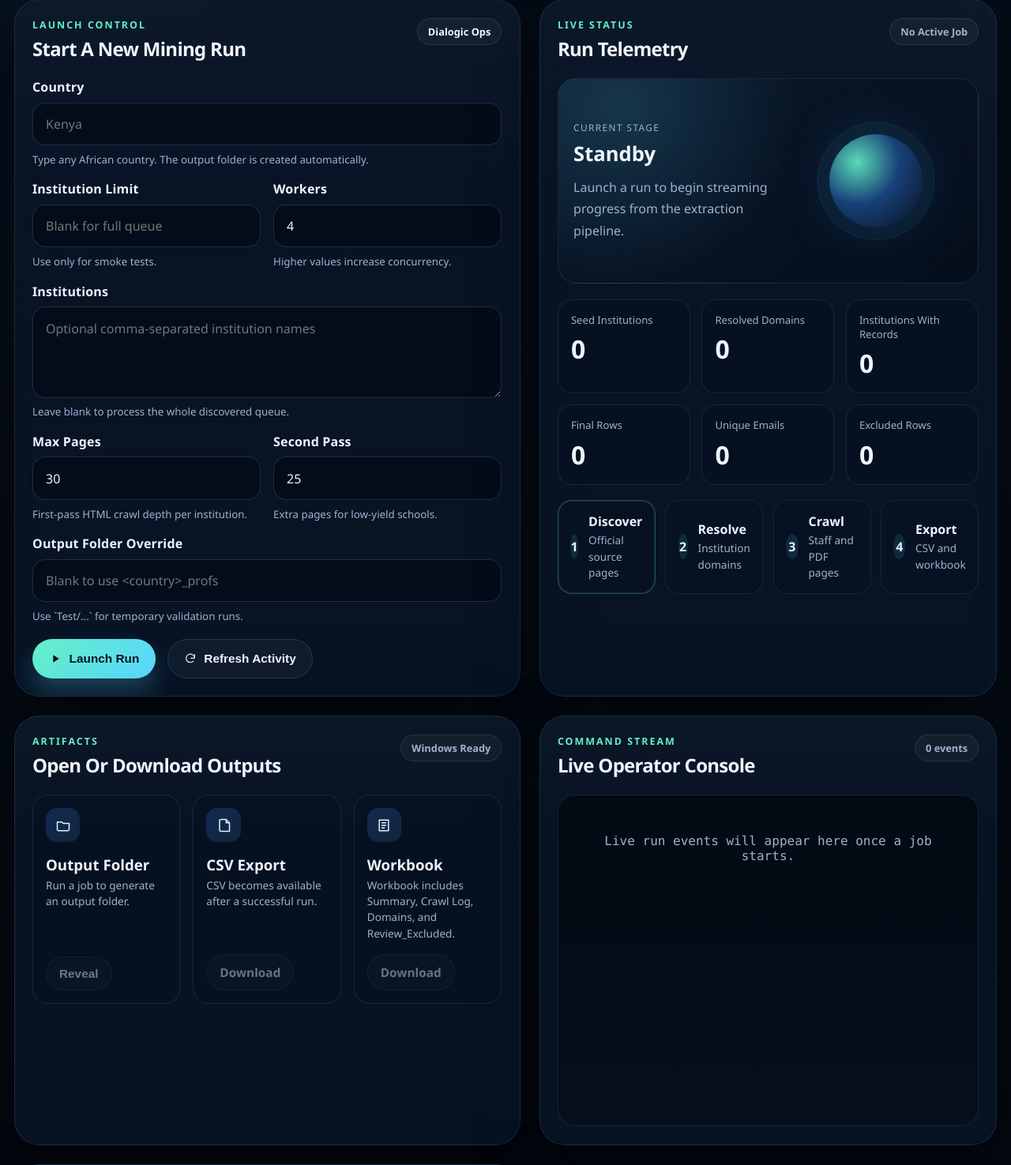
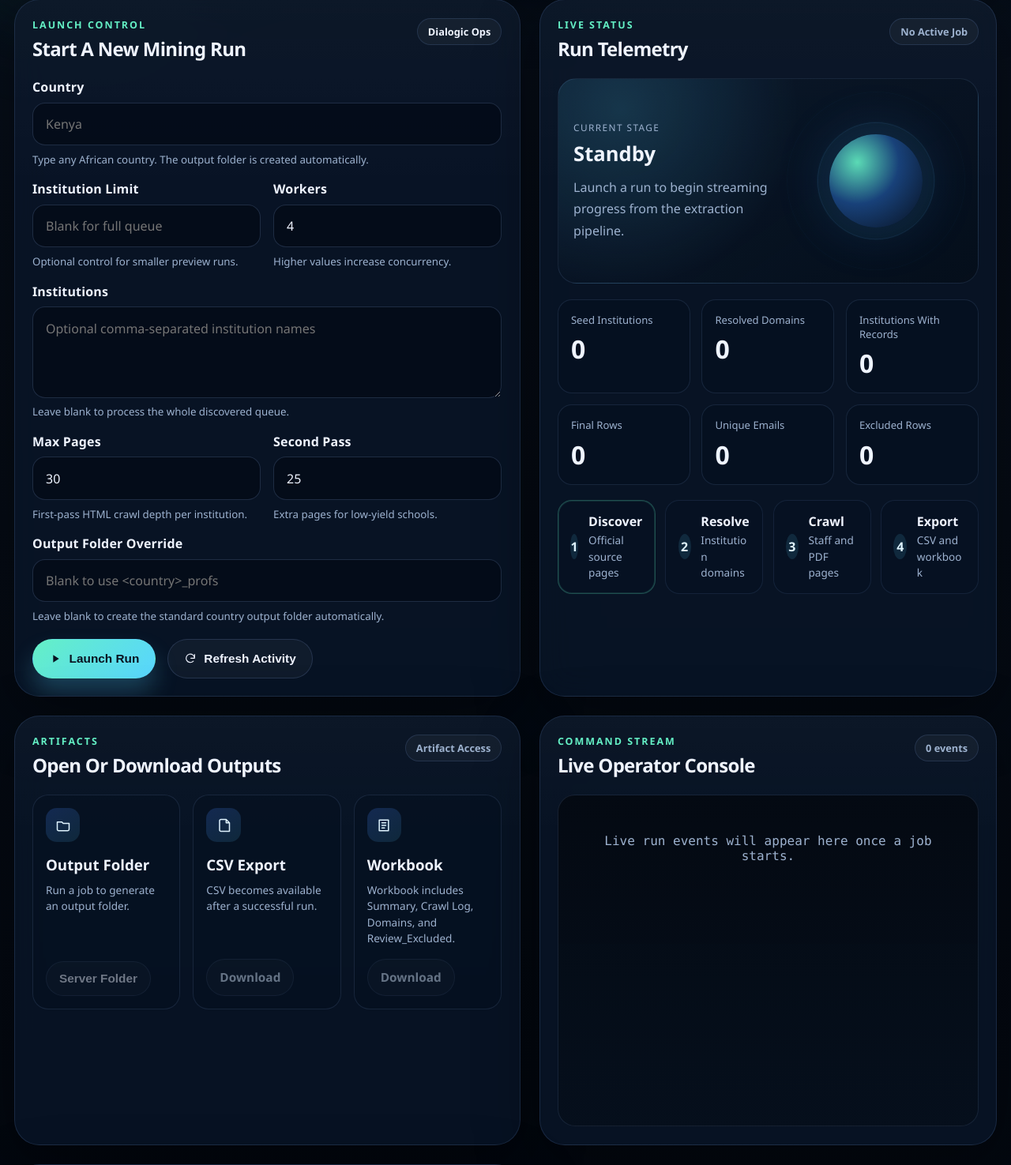
Before and after one commit to Olasquare043/Web_Scrapping, a Flask app: page / in a window 1280 px wide. Shown: the part 872-2347 px from the top of the page at 79% size. Run offline with Flask 3, Linux system fonts and the light colour scheme; data that the repository does not hold is empty.

Commit message:
Fix dashboard artifacts and add Render deployment files

```diff
--- /dev/null
+++ b/algeria_profs/algeria_professor_emails.csv
@@ -0,0 +1 @@
+country,university,university_type,official_domain,faculty_or_school,department,full_name,normalized_name,rank,normalized_rank,email,email_type,title_line,profile_url,source_url,source_page_title,evidence_snippet,extraction_method,confidence_score,duplicate_group_id,source_priority,notes,date_collected
--- a/office_dashboard/app.py
+++ b/office_dashboard/app.py
@@ -60,6 +60,18 @@ def ensure_repo_relative_path(path_value: str) -> str:
     if candidate.is_absolute():
         return str(candidate)
     return str((ROOT / candidate).resolve())
+
+
+def resolve_artifact_path(job: "DashboardJob", artifact: str) -> Path:
+    if artifact not in ARTIFACT_KEYS:
+        raise ValueError("Unknown artifact.")
+    target = job.output_paths.get(artifact)
+    if not target:
+        raise FileNotFoundError("Artifact is not ready yet.")
+    resolved = Path(target).resolve()
+    if not resolved.exists():
+        raise FileNotFoundError("Artifact file not found.")
+    return resolved
 
 
 @dataclass
@@ -286,17 +298,6 @@ def create_app() -> Flask:
 
         threading.Thread(target=runner, daemon=True, name=f"dialogic-job-{job.id}").start()
 
-    def resolve_artifact_path(job: DashboardJob, artifact: str) -> Path:
-        if artifact not in ARTIFACT_KEYS:
-            abort(404, description="Unknown artifact.")
-        target = job.output_paths.get(artifact)
-        if not target:
-            abort(404, description="Artifact not ready.")
-        resolved = Path(target).resolve()
-        if not resolved.exists():
-            abort(404, description="Artifact file not found.")
-        return resolved
-
     @app.get("/")
     def index() -> str:
         return render_template(
@@ -304,7 +305,12 @@ def create_app() -> Flask:
             brand_name="Dialogic Solution",
             product_name="Atlas Faculty Intelligence Console",
             example_countries=example_countries,
+            reveal_supported=hasattr(os, "startfile"),
         )
+
+    @app.get("/healthz")
+    def healthcheck() -> Response:
+        return jsonify({"ok": True, "service": "dialogic-dashboard"})
 
     @app.get("/api/jobs")
     def jobs_list() -> Response:
@@ -380,7 +386,12 @@ def create_app() -> Flask:
     @app.get("/api/jobs/<job_id>/artifacts/<artifact>")
     def jobs_download_artifact(job_id: str, artifact: str) -> Response:
         job = require_job(job_id)
-        path = resolve_artifact_path(job, artifact)
+        try:
+            path = resolve_artifact_path(job, artifact)
+        except ValueError as exc:
+            abort(404, description=str(exc))
+        except FileNotFoundError as exc:
+            abort(404, description=str(exc))
         if path.is_dir():
             return jsonify({"path": str(path)})
         return send_file(path, as_attachment=True)
@@ -388,11 +399,19 @@ def create_app() -> Flask:
     @app.post("/api/jobs/<job_id>/reveal/<artifact>")
     def jobs_reveal_artifact(job_id: str, artifact: str) -> Response:
         job = require_job(job_id)
-        path = resolve_artifact_path(job, artifact)
+        try:
+            path = resolve_artifact_path(job, artifact)
+        except ValueError as exc:
+            return jsonify({"error": str(exc)}), 404
+        except FileNotFoundError as exc:
+            return jsonify({"error": str(exc)}), 404
         reveal_target = path if artifact == "output_dir" else path.parent
         if not hasattr(os, "startfile"):
             return jsonify({"error": "Reveal is supported only on Windows."}), 400
-        os.startfile(str(reveal_target))  # type: ignore[attr-defined]
+        try:
+            os.startfile(str(reveal_target))  # type: ignore[attr-defined]
+        except OSError as exc:
+            return jsonify({"error": f"Unable to open output folder: {exc}"}), 500
         return jsonify({"ok": True, "path": str(reveal_target)})
 
     return app
--- a/office_dashboard/static/dashboard.css
+++ b/office_dashboard/static/dashboard.css
@@ -666,6 +666,12 @@ body::before {
   color: var(--muted);
   font-size: 0.85rem;
   line-height: 1.5;
+  overflow-wrap: anywhere;
+  word-break: break-word;
+}
+
+.artifact-card p {
+  min-height: 3.3rem;
 }
 
 .artifacts-panel,
@@ -683,10 +689,19 @@ body::before {
   display: flex;
   flex-direction: column;
   gap: 1rem;
+  min-width: 0;
   padding: 1rem;
   border-radius: 20px;
   border: 1px solid rgba(151, 188, 255, 0.12);
   background: rgba(6, 16, 31, 0.46);
+}
+
+.artifact-body {
+  display: flex;
+  flex: 1 1 auto;
+  flex-direction: column;
+  gap: 0.4rem;
+  min-width: 0;
 }
 
 .artifact-actions {
@@ -757,6 +772,17 @@ body::before {
   border-radius: 18px;
   border: 1px solid rgba(151, 188, 255, 0.12);
   background: rgba(6, 16, 31, 0.42);
+  cursor: pointer;
+  transition: transform 180ms ease, border-color 180ms ease, box-shadow 180ms ease;
+}
+
+.recent-job:hover,
+.recent-job:focus-visible,
+.recent-job.active {
+  transform: translateY(-2px);
+  border-color: rgba(88, 213, 255, 0.34);
+  box-shadow: inset 0 0 0 1px rgba(88, 213, 255, 0.1);
+  outline: none;
 }
 
 .recent-job-top {
--- a/office_dashboard/static/dashboard.js
+++ b/office_dashboard/static/dashboard.js
@@ -6,6 +6,7 @@
   };
 
   const form = document.getElementById("run-form");
+  const revealSupported = document.body.dataset.revealSupported === "true";
   const runButton = document.getElementById("run-button");
   const refreshButton = document.getElementById("refresh-jobs");
   const globalStatus = document.getElementById("global-status");
@@ -46,7 +47,7 @@
     run_started: "Run Initialization",
     seed_loaded: "Official Source Discovery",
     seed_filtered: "Institution Focus Applied",
-    seed_limited: "Smoke Limit Applied",
+    seed_limited: "Preview Limit Applied",
     domain_resolved: "Domain Validation",
     crawl_started: "Institution Crawl Started",
     coverage_updated: "Coverage Update",
@@ -62,6 +63,20 @@
     const date = new Date(value);
     if (Number.isNaN(date.getTime())) return value;
     return date.toLocaleString();
+  }
+
+  function pathLeaf(pathValue) {
+    if (!pathValue) return "";
+    const parts = String(pathValue).split(/[\\/]/).filter(Boolean);
+    return parts.length ? parts[parts.length - 1] : String(pathValue);
+  }
+
+  async function parseResponsePayload(response) {
+    const contentType = response.headers.get("content-type") || "";
+    if (contentType.includes("application/json")) {
+      return response.json();
+    }
+    return { error: (await response.text()).trim() };
   }
 
   function setStatus(status, label) {
@@ -117,18 +132,28 @@
 
   function updateArtifacts(snapshot) {
     const hasOutputs = snapshot.output_paths && snapshot.output_paths.output_dir;
+    const outputDir = snapshot.output_paths && snapshot.output_paths.output_dir;
+    const csvPath = snapshot.output_paths && snapshot.output_paths.csv;
+    const xlsxPath = snapshot.output_paths && snapshot.output_paths.xlsx;
     artifactText.output_dir.textContent = hasOutputs
-      ? snapshot.output_paths.output_dir
+      ? `Ready: ${pathLeaf(outputDir)}`
       : "Run a job to generate an output folder.";
-    artifactText.csv.textContent = snapshot.output_paths && snapshot.output_paths.csv
-      ? snapshot.output_paths.csv
+    artifactText.csv.textContent = csvPath
+      ? `Ready: ${pathLeaf(csvPath)}`
       : "CSV becomes available after a successful run.";
-    artifactText.xlsx.textContent = snapshot.output_paths && snapshot.output_paths.xlsx
-      ? snapshot.output_paths.xlsx
+    artifactText.xlsx.textContent = xlsxPath
+      ? `Ready: ${pathLeaf(xlsxPath)}`
       : "Workbook includes Summary, Crawl Log, Domains, and Review_Excluded.";
 
-    revealButton.disabled = !hasOutputs;
+    artifactText.output_dir.title = outputDir || "";
+    artifactText.csv.title = csvPath || "";
+    artifactText.xlsx.title = xlsxPath || "";
+
+    revealButton.disabled = !hasOutputs || !revealSupported;
     revealButton.dataset.jobId = snapshot.id || "";
+    revealButton.title = revealSupported
+      ? "Open the output folder on this machine."
+      : "Folder reveal is available only on a local Windows deployment.";
 
     ["csv", "xlsx"].forEach((key) => {
       const link = artifactLinks[key];
@@ -156,6 +181,9 @@
   }
 
   function renderSnapshot(snapshot, options = {}) {
+    if (snapshot.id) {
+      state.activeJobId = snapshot.id;
+    }
     const lastEvent = options.lastEvent || (snapshot.events_tail || []).slice(-1)[0];
     const stage = lastEvent ? phaseLabels[lastEvent.phase] || lastEvent.phase : "Standby";
     const message = lastEvent ? lastEvent.message : "Launch a run to begin streaming progress from the extraction pipeline.";
@@ -206,8 +234,9 @@
       .map((job) => {
         const summary = job.summary || {};
         const rowCount = summary.final_professor_rows != null ? summary.final_professor_rows : job.live_stats.records_found;
+        const isActive = state.activeJobId && state.activeJobId === job.id;
         return `
-          <article class="recent-job">
+          <article class="recent-job ${isActive ? "active" : ""}" data-job-id="${job.id}" role="button" tabindex="0">
             <div class="recent-job-top">
               <h3>${job.country}</h3>
               <span class="status-label ${job.status}">${job.status}</span>
@@ -223,7 +252,24 @@
   async function refreshRecentJobs() {
     const response = await fetch("/api/jobs");
     const payload = await response.json();
-    renderRecentJobs(payload.jobs || []);
+    const jobs = payload.jobs || [];
+    renderRecentJobs(jobs);
+    if (!state.activeJobId && jobs.length) {
+      selectJob(jobs[0].id, false);
+    }
+  }
+
+  async function selectJob(jobId, connectStream = true) {
+    if (!jobId) return;
+    const response = await fetch(`/api/jobs/${jobId}`);
+    const payload = await response.json();
+    const snapshot = payload.job;
+    renderSnapshot(snapshot);
+    renderInitialLogs(snapshot);
+    renderRecentJobs((await (await fetch("/api/jobs")).json()).jobs || []);
+    if (connectStream) {
+      connectEvents(jobId);
+    }
   }
 
   function closeEventSource() {
@@ -312,19 +358,39 @@
   }
 
   async function revealArtifact() {
-    if (!state.activeJobId) return;
-    const response = await fetch(`/api/jobs/${state.activeJobId}/reveal/output_dir`, {
+    const jobId = revealButton.dataset.jobId || state.activeJobId;
+    if (!jobId) {
+      alert("Select or run a job first so the output folder is available.");
+      return;
+    }
+    const response = await fetch(`/api/jobs/${jobId}/reveal/output_dir`, {
       method: "POST",
     });
+    const payload = await parseResponsePayload(response);
     if (!response.ok) {
-      const payload = await response.json();
       alert(payload.error || "Unable to reveal the output folder.");
+      return;
+    }
+    if (payload && payload.path) {
+      console.info(`Output folder opened: ${payload.path}`);
     }
   }
 
   form.addEventListener("submit", launchRun);
   refreshButton.addEventListener("click", refreshRecentJobs);
   revealButton.addEventListener("click", revealArtifact);
+  recentJobs.addEventListener("click", (event) => {
+    const card = event.target.closest(".recent-job");
+    if (!card) return;
+    selectJob(card.dataset.jobId);
+  });
+  recentJobs.addEventListener("keydown", (event) => {
+    if (event.key !== "Enter" && event.key !== " ") return;
+    const card = event.target.closest(".recent-job");
+    if (!card) return;
+    event.preventDefault();
+    selectJob(card.dataset.jobId);
+  });
   window.addEventListener("beforeunload", closeEventSource);
 
   resetConsole();
--- a/office_dashboard/templates/index.html
+++ b/office_dashboard/templates/index.html
@@ -6,7 +6,7 @@
   <title>{{ brand_name }} | {{ product_name }}</title>
   <link rel="stylesheet" href="{{ url_for('static', filename='dashboard.css') }}">
 </head>
-<body>
+<body data-reveal-supported="{{ 'true' if reveal_supported else 'false' }}">
   <div class="ambient ambient-a"></div>
   <div class="ambient ambient-b"></div>
   <div class="ambient-grid"></div>
@@ -110,7 +110,7 @@
             <label class="field">
               <span>Institution Limit</span>
               <input id="limit" name="limit" type="number" min="1" placeholder="Blank for full queue">
-              <small>Use only for smoke tests.</small>
+              <small>Optional control for smaller preview runs.</small>
             </label>
 
             <label class="field">
@@ -140,7 +140,7 @@
             <label class="field field-large">
               <span>Output Folder Override</span>
               <input id="output_dir" name="output_dir" placeholder="Blank to use <country>_profs">
-              <small>Use `Test/...` for temporary validation runs.</small>
+              <small>Leave blank to create the standard country output folder automatically.</small>
             </label>
           </div>
 
@@ -250,7 +250,7 @@
             <p class="eyebrow">Artifacts</p>
             <h2>Open Or Download Outputs</h2>
           </div>
-          <span class="panel-badge panel-badge-muted">Windows Ready</span>
+          <span class="panel-badge panel-badge-muted">Artifact Access</span>
         </div>
 
         <div class="artifact-grid">
@@ -263,7 +263,9 @@
               <p id="artifact-output-dir">Run a job to generate an output folder.</p>
             </div>
             <div class="artifact-actions">
-              <button data-artifact="output_dir" data-action="reveal" class="artifact-button" disabled>Reveal</button>
+              <button data-artifact="output_dir" data-action="reveal" class="artifact-button" disabled>
+                {% if reveal_supported %}Reveal{% else %}Server Folder{% endif %}
+              </button>
             </div>
           </article>
 
```
Also changed, not shown: render.yaml (added, +10 -0 lines), run_dialogic_dashboard.py (+29 -3 lines), README.md, 3 other files.
